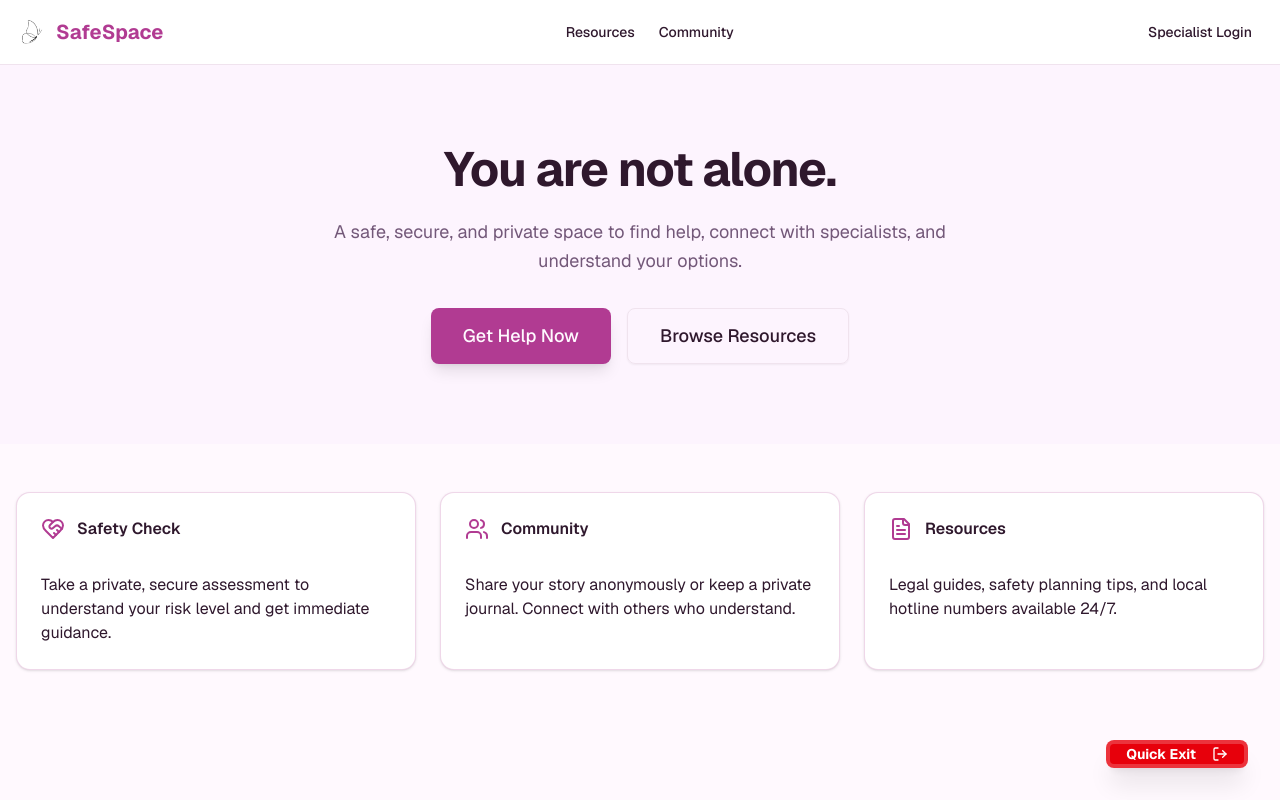
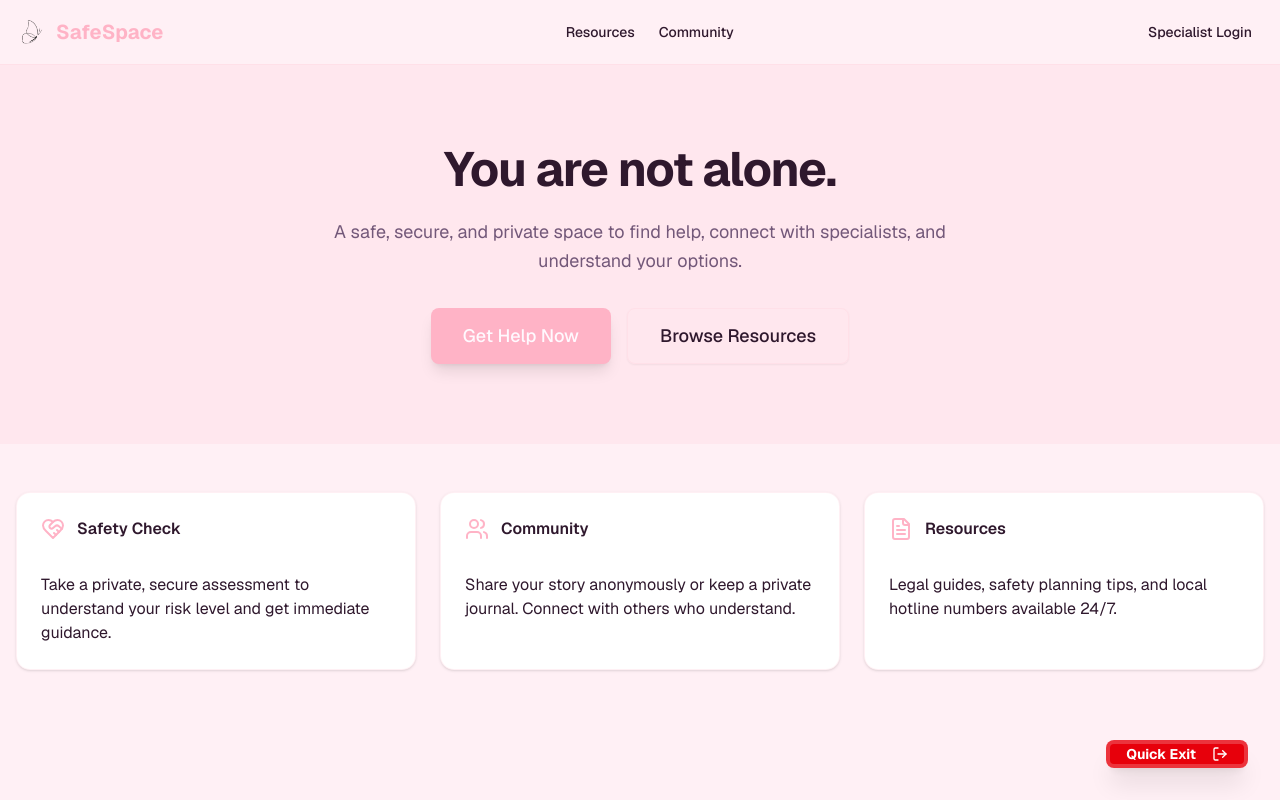
Before and after one commit to georgebrata/safe-space, a Next.js app: page / in a window 1280 px wide. Built offline with nearby package versions, Linux system fonts and the light colour scheme.

Commit message:
updated resources v1

```diff
--- a/app/globals.css
+++ b/app/globals.css
@@ -4,79 +4,98 @@
 @custom-variant dark (&:is(.dark *));
 
 :root {
-  --background: oklch(0.99 0.01 340);
+  /* Custom color palette - lighter pinks */
+  --soft-blush: #fff0f5;
+  --pastel-pink: #ffe0e8;
+  --cherry-blossom: #ffd1dd;
+  --cotton-candy: #ffc2d1;
+  --petal-rouge: #ffb3c6;
+
+  --background: var(--soft-blush);
   --foreground: oklch(0.25 0.05 330);
   --card: oklch(1 0 0);
   --card-foreground: oklch(0.25 0.05 330);
   --popover: oklch(1 0 0);
   --popover-foreground: oklch(0.25 0.05 330);
-  --primary: oklch(0.55 0.18 340);
+  --primary: var(--petal-rouge);
   --primary-foreground: oklch(0.99 0.01 340);
-  --secondary: oklch(0.95 0.03 320);
+  --secondary: var(--cherry-blossom);
   --secondary-foreground: oklch(0.35 0.08 330);
-  --muted: oklch(0.96 0.02 330);
+  --muted: var(--pastel-pink);
   --muted-foreground: oklch(0.5 0.06 320);
-  --accent: oklch(0.92 0.05 310);
+  --accent: var(--cotton-candy);
   --accent-foreground: oklch(0.35 0.08 330);
   --destructive: oklch(0.577 0.245 27.325);
   --destructive-foreground: oklch(0.99 0.01 340);
-  --border: oklch(0.93 0.02 330);
-  --input: oklch(0.93 0.02 330);
-  --ring: oklch(0.55 0.18 340);
-  --chart-1: oklch(0.65 0.2 340);
-  --chart-2: oklch(0.6 0.15 320);
-  --chart-3: oklch(0.7 0.12 350);
-  --chart-4: oklch(0.75 0.1 310);
-  --chart-5: oklch(0.68 0.14 330);
+  --border: var(--pastel-pink);
+  --input: var(--pastel-pink);
+  --ring: var(--petal-rouge);
+  --chart-1: var(--petal-rouge);
+  --chart-2: var(--cotton-candy);
+  --chart-3: var(--cherry-blossom);
+  --chart-4: var(--pastel-pink);
+  --chart-5: var(--soft-blush);
   --radius: 0.625rem;
-  --sidebar: oklch(0.99 0.01 340);
+  --sidebar: var(--soft-blush);
   --sidebar-foreground: oklch(0.25 0.05 330);
-  --sidebar-primary: oklch(0.55 0.18 340);
+  --sidebar-primary: var(--petal-rouge);
   --sidebar-primary-foreground: oklch(0.99 0.01 340);
-  --sidebar-accent: oklch(0.95 0.03 320);
+  --sidebar-accent: var(--cherry-blossom);
   --sidebar-accent-foreground: oklch(0.35 0.08 330);
-  --sidebar-border: oklch(0.93 0.02 330);
-  --sidebar-ring: oklch(0.55 0.18 340);
+  --sidebar-border: var(--pastel-pink);
+  --sidebar-ring: var(--petal-rouge);
 }
 
 .dark {
-  --background: oklch(0.15 0.02 330);
+  /* Dark mode variants of custom palette */
+  --soft-blush: oklch(0.15 0.02 330);
+  --pastel-pink: oklch(0.22 0.04 330);
+  --cherry-blossom: oklch(0.28 0.06 330);
+  --cotton-candy: oklch(0.35 0.08 330);
+  --petal-rouge: oklch(0.55 0.18 340);
+
+  --background: var(--soft-blush);
   --foreground: oklch(0.95 0.02 340);
   --card: oklch(0.18 0.03 330);
   --card-foreground: oklch(0.95 0.02 340);
   --popover: oklch(0.18 0.03 330);
   --popover-foreground: oklch(0.95 0.02 340);
-  --primary: oklch(0.65 0.2 340);
+  --primary: var(--petal-rouge);
   --primary-foreground: oklch(0.15 0.02 330);
-  --secondary: oklch(0.25 0.05 320);
+  --secondary: var(--cherry-blossom);
   --secondary-foreground: oklch(0.95 0.02 340);
-  --muted: oklch(0.22 0.03 330);
+  --muted: var(--pastel-pink);
   --muted-foreground: oklch(0.7 0.08 320);
-  --accent: oklch(0.28 0.06 310);
+  --accent: var(--cotton-candy);
   --accent-foreground: oklch(0.95 0.02 340);
   --destructive: oklch(0.55 0.2 20);
   --destructive-foreground: oklch(0.95 0.02 340);
-  --border: oklch(0.25 0.04 330);
-  --input: oklch(0.25 0.04 330);
-  --ring: oklch(0.65 0.2 340);
-  --chart-1: oklch(0.7 0.22 340);
-  --chart-2: oklch(0.65 0.18 320);
-  --chart-3: oklch(0.75 0.15 350);
-  --chart-4: oklch(0.68 0.16 310);
-  --chart-5: oklch(0.72 0.17 330);
-  --sidebar: oklch(0.18 0.03 330);
+  --border: var(--pastel-pink);
+  --input: var(--pastel-pink);
+  --ring: var(--petal-rouge);
+  --chart-1: var(--petal-rouge);
+  --chart-2: var(--cotton-candy);
+  --chart-3: var(--cherry-blossom);
+  --chart-4: var(--pastel-pink);
+  --chart-5: var(--soft-blush);
+  --sidebar: var(--soft-blush);
   --sidebar-foreground: oklch(0.95 0.02 340);
-  --sidebar-primary: oklch(0.65 0.2 340);
+  --sidebar-primary: var(--petal-rouge);
   --sidebar-primary-foreground: oklch(0.15 0.02 330);
-  --sidebar-accent: oklch(0.25 0.05 320);
+  --sidebar-accent: var(--cherry-blossom);
   --sidebar-accent-foreground: oklch(0.95 0.02 340);
-  --sidebar-border: oklch(0.25 0.04 330);
-  --sidebar-ring: oklch(0.65 0.2 340);
+  --sidebar-border: var(--pastel-pink);
+  --sidebar-ring: var(--petal-rouge);
 }
 
 @theme inline {
   --font-sans: "Geist", "Geist Fallback";
   --font-mono: "Geist Mono", "Geist Mono Fallback";
+  --color-soft-blush: var(--soft-blush);
+  --color-pastel-pink: var(--pastel-pink);
+  --color-cherry-blossom: var(--cherry-blossom);
+  --color-cotton-candy: var(--cotton-candy);
+  --color-petal-rouge: var(--petal-rouge);
   --color-background: var(--background);
   --color-foreground: var(--foreground);
   --color-card: var(--card);
--- a/app/page.tsx
+++ b/app/page.tsx
@@ -7,7 +7,7 @@ export default function Home() {
   return (
     <div className="min-h-screen flex flex-col">
       {/* Navbar */}
-      <header className="border-b bg-white sticky top-0 z-40">
+      <header className="border-b bg-background sticky top-0 z-40">
         <div className="container mx-auto px-4 h-16 flex items-center justify-between">
           <div className="flex items-center gap-2 text-primary font-bold text-xl">
             <img src="./logo.png" alt="SafeSpace" className="h-8 w-8" />
--- a/app/specialist/page.tsx
+++ b/app/specialist/page.tsx
@@ -13,11 +13,11 @@ export default function SpecialistDashboard() {
   return (
     <div className="min-h-screen bg-background">
       {/* Specialist Header */}
-      <header className="bg-slate-900 text-white p-4">
+      <header className="bg-[var(--petal-rouge)] text-white p-4">
         <div className="container mx-auto flex justify-between items-center">
           <h1 className="font-bold text-lg">SafeSpace Specialist Portal</h1>
           <div className="flex items-center gap-4">
-            <Button variant="ghost" size="icon" className="text-white hover:bg-slate-800">
+            <Button variant="ghost" size="icon" className="text-white hover:bg-white/20">
               <Bell className="h-5 w-5" />
             </Button>
             <div className="h-8 w-8 bg-primary rounded-full flex items-center justify-center font-bold">DR</div>
@@ -57,7 +57,7 @@ export default function SpecialistDashboard() {
             </Button>
           </div>
 
-          <div className="bg-white rounded-lg border overflow-hidden">
+          <div className="bg-card rounded-lg border overflow-hidden">
             <table className="w-full text-sm text-left">
               <thead className="bg-secondary/20 text-muted-foreground">
                 <tr>
@@ -78,8 +78,8 @@ export default function SpecialistDashboard() {
                           c.risk === "Critical"
                             ? "bg-destructive/10 text-destructive"
                             : c.risk === "High"
-                              ? "bg-orange-100 text-orange-700"
-                              : "bg-blue-100 text-blue-700"
+                              ? "bg-[var(--cotton-candy)] text-[var(--petal-rouge)]"
+                              : "bg-[var(--cherry-blossom)] text-[var(--petal-rouge)]"
                         }`}
                       >
                         {c.risk}
```
Also changed, not shown: app/resources/page.tsx (+52 -25 lines).
